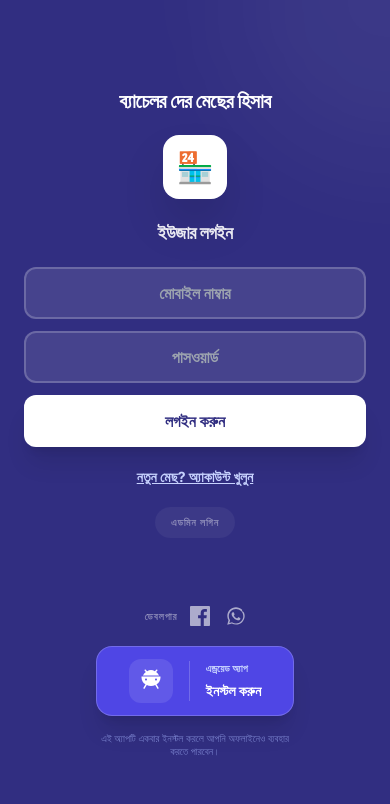
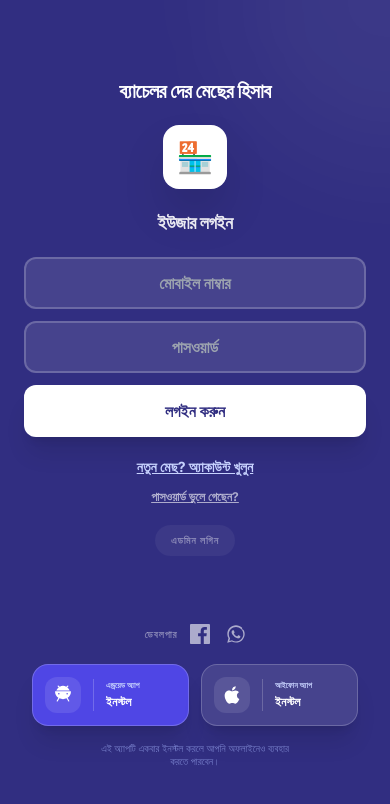
Before and after one commit to masvsinfo-ship-it/Provasi-meser-, a React (Vite) app: page / in a window 390 px wide. Shown: the top 804 px of the page. Built offline with nearby package versions, Linux system fonts and the light colour scheme.

Commit message:
feat: Add password recovery functionality
Introduces a new feature to allow users to recover their forgotten passwords. Users can now input their phone number to retrieve their associated password from local storage. This also includes a specific prompt for iPhone users on how to install the app.

```diff
--- a/App.tsx
+++ b/App.tsx
@@ -16,6 +16,7 @@ const App: React.FC = () => {
   const [userPhone, setUserPhone] = useState<string | null>(() => localStorage.getItem('logged_in_phone'));
   const [isAdmin, setIsAdmin] = useState<boolean>(() => localStorage.getItem('is_admin') === 'true');
   const [isLoginMode, setIsLoginMode] = useState(true);
+  const [isRecoverMode, setIsRecoverMode] = useState(false);
   const [isAdminTab, setIsAdminTab] = useState(false);
   const [tempName, setTempName] = useState('');
   const [tempPhone, setTempPhone] = useState('');
@@ -183,6 +184,29 @@ const App: React.FC = () => {
       }
     } else {
       alert("আপনার ব্রাউজারের থ্রি-ডট মেনু থেকে 'Install App' বা 'Add to Home Screen' বাটনে ক্লিক করে এন্ড্রয়েড অ্যাপ হিসেবে ব্যবহার করুন।");
+    }
+  };
+
+  const handleInstallIPhone = () => {
+    alert("আইফোনে ইনস্টল করতে Safari ব্রাউজারের নিচে থাকা 'Share' বাটনে ক্লিক করে 'Add to Home Screen' অপশনটি সিলেক্ট করুন।");
+  };
+
+  const handleRecoverPassword = (e: React.FormEvent) => {
+    e.preventDefault();
+    if (tempPhone.length < 10) {
+      showToast("সঠিক মোবাইল নাম্বার দিন", "error");
+      return;
+    }
+    const storedUsersRaw = localStorage.getItem(USERS_KEY);
+    const users = storedUsersRaw ? JSON.parse(storedUsersRaw) : {};
+    const userData = users[tempPhone];
+
+    if (userData) {
+      const password = typeof userData === 'string' ? userData : userData.password;
+      alert(`আপনার পাসওয়ার্ড হলো: ${password}`);
+      setIsRecoverMode(false);
+    } else {
+      showToast("এই নাম্বারে কোনো অ্যাকাউন্ট পাওয়া যায়নি!", "error");
     }
   };
 
@@ -740,9 +764,9 @@ const App: React.FC = () => {
         <div className="relative z-10 space-y-5 max-w-sm mx-auto w-full py-8">
           <h2 className="text-xl font-black tracking-tight mb-2">ব্যাচেলর দের মেছের হিসাব</h2>
           <div className="w-16 h-16 bg-white rounded-2xl mx-auto flex items-center justify-center text-3xl shadow-2xl mb-2">🏪</div>
-          <h1 className="text-lg font-bold tracking-tight opacity-90">{isAdminTab ? 'এডমিন লগিন' : (isLoginMode ? 'ইউজার লগইন' : 'নতুন অ্যাকাউন্ট')}</h1>
-          <form onSubmit={handleAuth} className="space-y-3">
-            {!isAdminTab && !isLoginMode && (
+          <h1 className="text-lg font-bold tracking-tight opacity-90">{isAdminTab ? 'এডমিন লগিন' : (isRecoverMode ? 'পাসওয়ার্ড পুনরুদ্ধার' : (isLoginMode ? 'ইউজার লগইন' : 'নতুন অ্যাকাউন্ট'))}</h1>
+          <form onSubmit={isRecoverMode ? handleRecoverPassword : handleAuth} className="space-y-3">
+            {!isAdminTab && !isLoginMode && !isRecoverMode && (
               <input
                 type="text"
                 placeholder="আপনার নাম"
@@ -752,16 +776,23 @@ const App: React.FC = () => {
               />
             )}
             {!isAdminTab && <input type="tel" placeholder="মোবাইল নাম্বার" className="w-full bg-white/10 border-2 border-white/20 rounded-xl px-5 py-3 text-md font-bold outline-none text-center focus:bg-white focus:text-indigo-900 transition-all" value={tempPhone} onChange={e => setTempPhone(e.target.value)} />}
-            <input type="password" placeholder={isAdminTab ? "এডমিন পাসওয়ার্ড" : "পাসওয়ার্ড"} className="w-full bg-white/10 border-2 border-white/20 rounded-xl px-5 py-3 text-md font-bold outline-none text-center focus:bg-white focus:text-indigo-900 transition-all" value={tempPassword} onChange={e => setTempPassword(e.target.value)} />
+            {!isRecoverMode && <input type="password" placeholder={isAdminTab ? "এডমিন পাসওয়ার্ড" : "পাসওয়ার্ড"} className="w-full bg-white/10 border-2 border-white/20 rounded-xl px-5 py-3 text-md font-bold outline-none text-center focus:bg-white focus:text-indigo-900 transition-all" value={tempPassword} onChange={e => setTempPassword(e.target.value)} />}
             <button className="w-full bg-white text-indigo-900 font-black py-3.5 rounded-xl text-md shadow-xl active:scale-95 transition-all">
-              {isAdminTab ? 'প্রবেশ করুন' : (isLoginMode ? 'লগইন করুন' : 'অ্যাকাউন্ট খুলুন')}
+              {isAdminTab ? 'প্রবেশ করুন' : (isRecoverMode ? 'পাসওয়ার্ড দেখুন' : (isLoginMode ? 'লগইন করুন' : 'অ্যাকাউন্ট খুলুন'))}
             </button>
           </form>
           <div className="flex flex-col gap-3 items-center">
             {!isAdminTab ? (
               <>
-                <button onClick={() => setIsLoginMode(!isLoginMode)} className="text-indigo-200 font-bold text-sm underline">{isLoginMode ? 'নতুন মেছ? অ্যাকাউন্ট খুলুন' : 'আগের মেছ? লগইন করুন'}</button>
-                <button onClick={() => setIsAdminTab(true)} className="text-white/40 font-black text-[10px] uppercase tracking-widest bg-white/5 px-4 py-2 rounded-full mt-2">এডমিন লগিন</button>
+                {!isRecoverMode ? (
+                  <>
+                    <button onClick={() => setIsLoginMode(!isLoginMode)} className="text-indigo-200 font-bold text-sm underline">{isLoginMode ? 'নতুন মেছ? অ্যাকাউন্ট খুলুন' : 'আগের মেছ? লগইন করুন'}</button>
+                    {isLoginMode && <button onClick={() => setIsRecoverMode(true)} className="text-white/60 font-bold text-xs underline">পাসওয়ার্ড ভুলে গেছেন?</button>}
+                    <button onClick={() => setIsAdminTab(true)} className="text-white/40 font-black text-[10px] uppercase tracking-widest bg-white/5 px-4 py-2 rounded-full mt-2">এডমিন লগিন</button>
+                  </>
+                ) : (
+                  <button onClick={() => setIsRecoverMode(false)} className="text-indigo-200 font-bold text-sm underline">লগইনে ফিরে যান</button>
+                )}
               </>
             ) : (
               <button onClick={() => setIsAdminTab(false)} className="text-indigo-200 font-bold text-sm underline">ইউজার লগইনে ফিরে যান</button>
@@ -779,13 +810,22 @@ const App: React.FC = () => {
                 </a>
               </div>
             </div>
-            <button onClick={handleInstallApp} className="group flex items-center gap-4 bg-indigo-600 border border-white/20 hover:bg-indigo-500 transition-all px-8 py-3 rounded-2xl shadow-xl active:scale-95">
-              <div className="bg-white/10 p-2.5 rounded-xl"><svg className="w-6 h-6 text-white" fill="currentColor" viewBox="0 0 24 24"><path d="M17.523 15.3414L19.5441 18.8142C19.7431 19.1561 19.626 19.5932 19.2825 19.7922C18.939 19.9912 18.502 19.8741 18.303 19.5306L16.2415 15.9922C15.0001 16.634 13.5653 17 12 17C10.4347 17 9 16.634 7.7585 15.9922L5.69697 19.5306C5.498 19.8741 5.06094 19.9912 4.71746 19.7922C4.37397 19.5932 4.25688 19.1561 4.45591 18.8142L6.47697 15.3414C4.10319 13.8863 2.5 11.3323 2.5 8.39999C2.5 8.08244 2.51863 7.76922 2.55469 7.46143H21.4453C21.4814 7.76922 21.5 8.08244 21.5 8.39999C21.5 11.3323 19.8968 13.8863 17.523 15.3414ZM7 11.5C7.55228 11.5 8 11.0523 8 10.5C8 9.94772 7.55228 9.5 7 9.5C6.44772 9.5 6 9.94772 6 10.5C6 11.0523 6.44772 11.5 7 11.5ZM17 11.5C17.5523 11.5 18 11.0523 18 10.5C18 9.94772 17.5523 9.5 17 9.5C16.4477 9.5 16 9.94772 16 10.5C16 11.0523 16.4477 11.5 17 11.5ZM15.5 3.5C15.5 3.5 15.5 3.5 15.5 3.5C15.5 3.5 15.5 3.5 15.5 3.5ZM15.8285 2.17157L17.2427 0.757359C17.5356 0.464466 18.0104 0.464466 18.3033 0.757359C18.5962 1.05025 18.5962 1.52513 18.3033 1.81802L17.1517 2.9696C18.3562 3.90595 19.3412 5.09337 20.0381 6.46143H3.96191C4.65882 5.09337 5.64379 3.90595 6.84831 2.9696L5.6967 1.81802C5.40381 1.52513 5.40381 1.05025 5.6967 0.757359C5.98959 0.464466 6.46447 0.464466 6.75736 0.757359L8.17157 2.17157C9.3375 1.41113 10.6385 1 12 1C13.3615 1 14.6625 1.41113 15.8285 2.17157Z"/></svg></div>
-              <div className="text-left border-l border-white/20 pl-4">
-                <p className="text-[10px] font-black uppercase text-indigo-200 mb-1">এন্ড্রয়েড অ্যাপ</p>
-                <p className="text-[14px] font-black text-white">ইনস্টল করুন</p>
-              </div>
-            </button>
+            <div className="flex flex-wrap justify-center gap-3 w-full px-2">
+              <button onClick={handleInstallApp} className="flex-1 min-w-[140px] flex items-center gap-3 bg-indigo-600 border border-white/20 hover:bg-indigo-500 transition-all p-3 rounded-2xl shadow-xl active:scale-95">
+                <div className="bg-white/10 p-2 rounded-xl"><svg className="w-5 h-5 text-white" fill="currentColor" viewBox="0 0 24 24"><path d="M17.523 15.3414L19.5441 18.8142C19.7431 19.1561 19.626 19.5932 19.2825 19.7922C18.939 19.9912 18.502 19.8741 18.303 19.5306L16.2415 15.9922C15.0001 16.634 13.5653 17 12 17C10.4347 17 9 16.634 7.7585 15.9922L5.69697 19.5306C5.498 19.8741 5.06094 19.9912 4.71746 19.7922C4.37397 19.5932 4.25688 19.1561 4.45591 18.8142L6.47697 15.3414C4.10319 13.8863 2.5 11.3323 2.5 8.39999C2.5 8.08244 2.51863 7.76922 2.55469 7.46143H21.4453C21.4814 7.76922 21.5 8.08244 21.5 8.39999C21.5 11.3323 19.8968 13.8863 17.523 15.3414ZM7 11.5C7.55228 11.5 8 11.0523 8 10.5C8 9.94772 7.55228 9.5 7 9.5C6.44772 9.5 6 9.94772 6 10.5C6 11.0523 6.44772 11.5 7 11.5ZM17 11.5C17.5523 11.5 18 11.0523 18 10.5C18 9.94772 17.5523 9.5 17 9.5C16.4477 9.5 16 9.94772 16 10.5C16 11.0523 16.4477 11.5 17 11.5ZM15.5 3.5C15.5 3.5 15.5 3.5 15.5 3.5C15.5 3.5 15.5 3.5 15.5 3.5ZM15.8285 2.17157L17.2427 0.757359C17.5356 0.464466 18.0104 0.464466 18.3033 0.757359C18.5962 1.05025 18.5962 1.52513 18.3033 1.81802L17.1517 2.9696C18.3562 3.90595 19.3412 5.09337 20.0381 6.46143H3.96191C4.65882 5.09337 5.64379 3.90595 6.84831 2.9696L5.6967 1.81802C5.40381 1.52513 5.40381 1.05025 5.6967 0.757359C5.98959 0.464466 6.46447 0.464466 6.75736 0.757359L8.17157 2.17157C9.3375 1.41113 10.6385 1 12 1C13.3615 1 14.6625 1.41113 15.8285 2.17157Z"/></svg></div>
+                <div className="text-left border-l border-white/20 pl-3">
+                  <p className="text-[8px] font-black uppercase text-indigo-200 mb-0.5">এন্ড্রয়েড অ্যাপ</p>
+                  <p className="text-[12px] font-black text-white">ইনস্টল</p>
+                </div>
+              </button>
+              <button onClick={handleInstallIPhone} className="flex-1 min-w-[140px] flex items-center gap-3 bg-white/10 border border-white/20 hover:bg-white/20 transition-all p-3 rounded-2xl shadow-xl active:scale-95">
+                <div className="bg-white/10 p-2 rounded-xl"><svg className="w-5 h-5 text-white" fill="currentColor" viewBox="0 0 384 512"><path d="M318.7 268.7c-.2-36.7 16.4-64.4 50-84.8-18.8-26.9-47.2-41.7-84.7-44.6-35.5-2.8-74.3 20.7-88.5 20.7-15 0-49.4-19.7-76.4-19.7C63.3 141.2 4 184.8 4 273.5q0 39.3 14.4 81.2c12.8 36.7 59 126.7 107.2 125.2 25.2-.6 43-17.9 75.8-17.9 31.8 0 48.3 17.9 76.4 17.9 48.6-.7 90.4-82.5 102.6-119.3-65.2-30.7-61.7-90-61.7-91.9zm-56.6-164.2c27.3-32.4 24.8-61.9 24-72.5-24.1 1.4-52 16.4-67.9 34.9-17.5 19.8-27.8 44.3-25.6 71.9 26.1 2 49.9-11.4 69.5-34.3z"/></svg></div>
+                <div className="text-left border-l border-white/20 pl-3">
+                  <p className="text-[8px] font-black uppercase text-indigo-200 mb-0.5">আইফোন অ্যাপ</p>
+                  <p className="text-[12px] font-black text-white">ইনস্টল</p>
+                </div>
+              </button>
+            </div>
             <p className="text-[10px] text-indigo-300/60 font-medium max-w-[200px] leading-tight mt-1">এই অ্যাপটি একবার ইনস্টল করলে আপনি অফলাইনেও ব্যবহার করতে পারবেন।</p>
           </div>
         </div>
```
